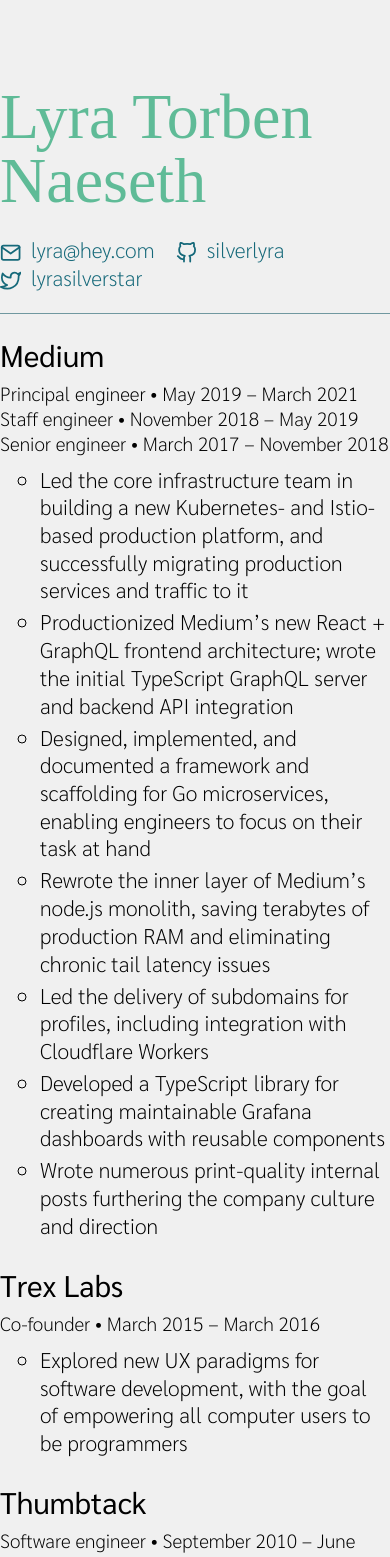
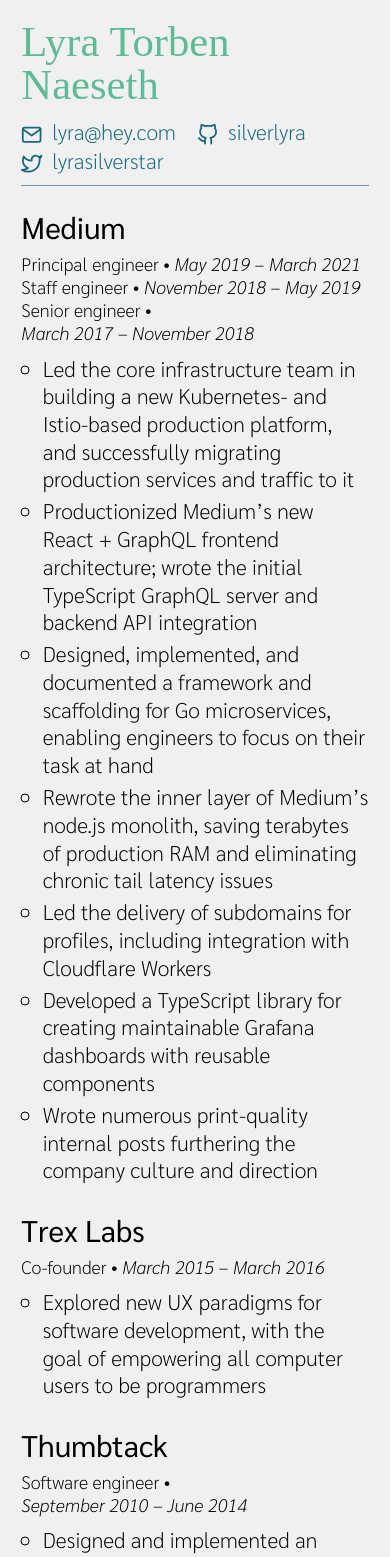
Before and after one commit to silverlyra/resume, a Next.js app: page / in a window 390 px wide. Shown: the top 1557 px of the page. Built offline with nearby package versions, Linux system fonts and the light colour scheme; a web font is replaced by a local one.

Commit message:
Style for small screens

```diff
--- a/pages/index.tsx
+++ b/pages/index.tsx
@@ -47,9 +47,18 @@
       <li>
         <h3>Medium</h3>
         <div className={styles.role}>
-          <div>Principal engineer • May 2019 – March 2021</div>
-          <div>Staff engineer • November 2018 – May 2019</div>
-          <div>Senior engineer • March 2017 – November 2018</div>
+          <div>
+            <span className={styles.title}>Principal engineer</span> •{" "}
+            <span className={styles.dates}>May 2019 – March 2021</span>
+          </div>
+          <div>
+            <span className={styles.title}>Staff engineer</span> •{" "}
+            <span className={styles.dates}>November 2018 – May 2019</span>
+          </div>
+          <div>
+            <span className={styles.title}>Senior engineer</span> •{" "}
+            <span className={styles.dates}>March 2017 – November 2018</span>
+          </div>
         </div>
         <ul className={styles.accomplishments}>
           <li>
@@ -88,7 +97,10 @@
       </li>
       <li>
         <h3>Trex Labs</h3>
-        <div className={styles.role}>Co-founder • March 2015 – March 2016</div>
+        <div className={styles.role}>
+          <span className={styles.title}>Co-founder</span> •{" "}
+          <span className={styles.dates}>March 2015 – March 2016</span>
+        </div>
         <ul className={styles.accomplishments}>
           <li>
             Explored new UX paradigms for software development, with the goal of
@@ -99,7 +111,8 @@
       <li>
         <h3>Thumbtack</h3>
         <div className={styles.role}>
-          Software engineer • September 2010 – June 2014
+          <span className={styles.title}>Software engineer</span> •{" "}
+          <span className={styles.dates}>September 2010 – June 2014</span>
         </div>
         <ul className={styles.accomplishments}>
           <li>
--- a/styles/resume.module.css
+++ b/styles/resume.module.css
@@ -67,14 +67,48 @@
   font-weight: 200;
 }
 
+.role .title,
+.role .dates {
+  display: inline-block;
+}
+
 .accomplishments {
   margin: 0.5em 0;
+  padding: 0 0 0 1em;
   font-weight: 300;
   line-height: 1.3;
 }
 
 .accomplishments > li {
   margin-top: 0.2em;
+}
+
+@media only screen and (max-width: 40rem) {
+  .content {
+    margin: 1em;
+  }
+
+  .name {
+    font-size: 2rem;
+  }
+
+  .contact {
+    margin: 0.5em 0;
+  }
+
+  .role {
+    font-size: 0.85em;
+  }
+
+  .role .dates {
+    font-style: italic;
+  }
+}
+
+@media (pointer: coarse) {
+  .contact > a {
+    padding: 0.25em;
+  }
 }
 
 @media print {
```
